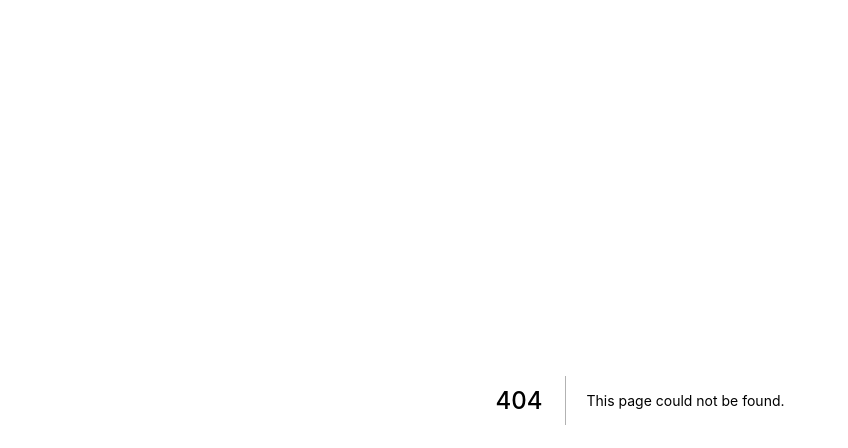
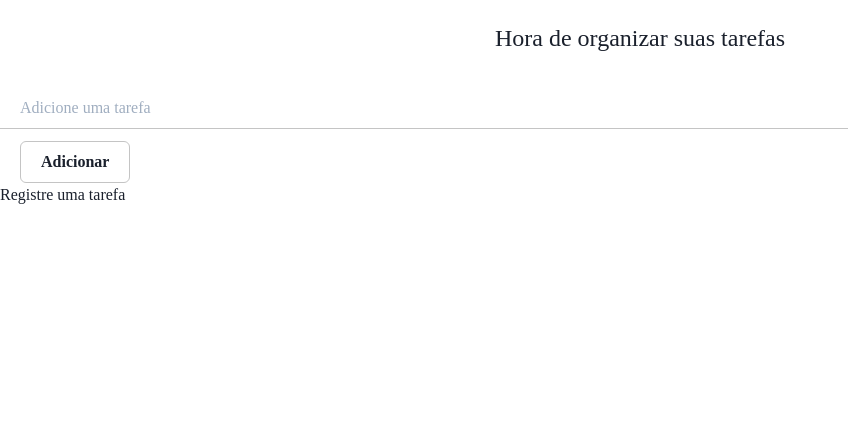
Before and after one commit to c-Tos1wa/To_Do_List, a Next.js app: page /home in a window 1280 px wide. Before the commit this address had no page. Shown: the top 448 px of the page, without its empty margins (0-848 px from the left). Built offline with nearby package versions, Linux system fonts and the light colour scheme.

Commit message:
estilização pagina home

```diff
--- a/package.json
+++ b/package.json
@@ -9,20 +9,17 @@
     "lint": "next lint"
   },
   "dependencies": {
-
-
     "@chakra-ui/react": "^1.6.6-next.1",
     "@emotion/react": "^11.4.1",
     "@emotion/styled": "^11.3.0",
+    "axios": "^0.22.0",
     "formik": "^2.2.9",
     "formik-chakra-ui": "^1.4.7",
     "framer-motion": "^4.1.17",
     "next": "11.1.2",
     "react": "17.0.2",
-
     "react-dom": "17.0.2",
     "yup": "^0.32.9"
-
   },
   "devDependencies": {
     "eslint": "7.32.0",
--- a/pages/tarefas.js
+++ b/pages/home.js
@@ -31,14 +31,29 @@ const index = () => {
 
   return (
     <>
-      <Text>Hora de organizar suas tarefas</Text>
-      <Input type='text' value={userInput} onChange={handleChange} placeholder='Adicione uma tarefa' />
-      <Button onClick={handleSubmit}>Adicionar</Button>
+      <Text textAlign='center' m='5' fontSize='2xl'>
+        Hora de organizar suas tarefas
+      </Text>
+      <Input
+        type='text'
+        placeholder='Adicione uma tarefa'
+        variant='flushed'
+        my='3' p='5'
+        value={userInput}
+        onChange={handleChange}
+      />
+      <Button
+        variant='outline'
+        mx='5' p='5'
+        onClick={handleSubmit}
+      >
+        Adicionar</Button>
       <ul>
         {
           todoList.length >= 1 ? todoList.map((todo, idx) => {
 
-            return <li key={idx}>{todo}<Button onClick={(e) => {
+            return <li key={idx}>{todo}<Button variant='outline'
+            mx='10' p='5' onClick={(e) => {
               e.preventDefault()
               handleDelete(todo)
             }}>Apagar</Button></li>
```
Also changed, not shown: 1 other file (tests, documents, lock files or other folders).
